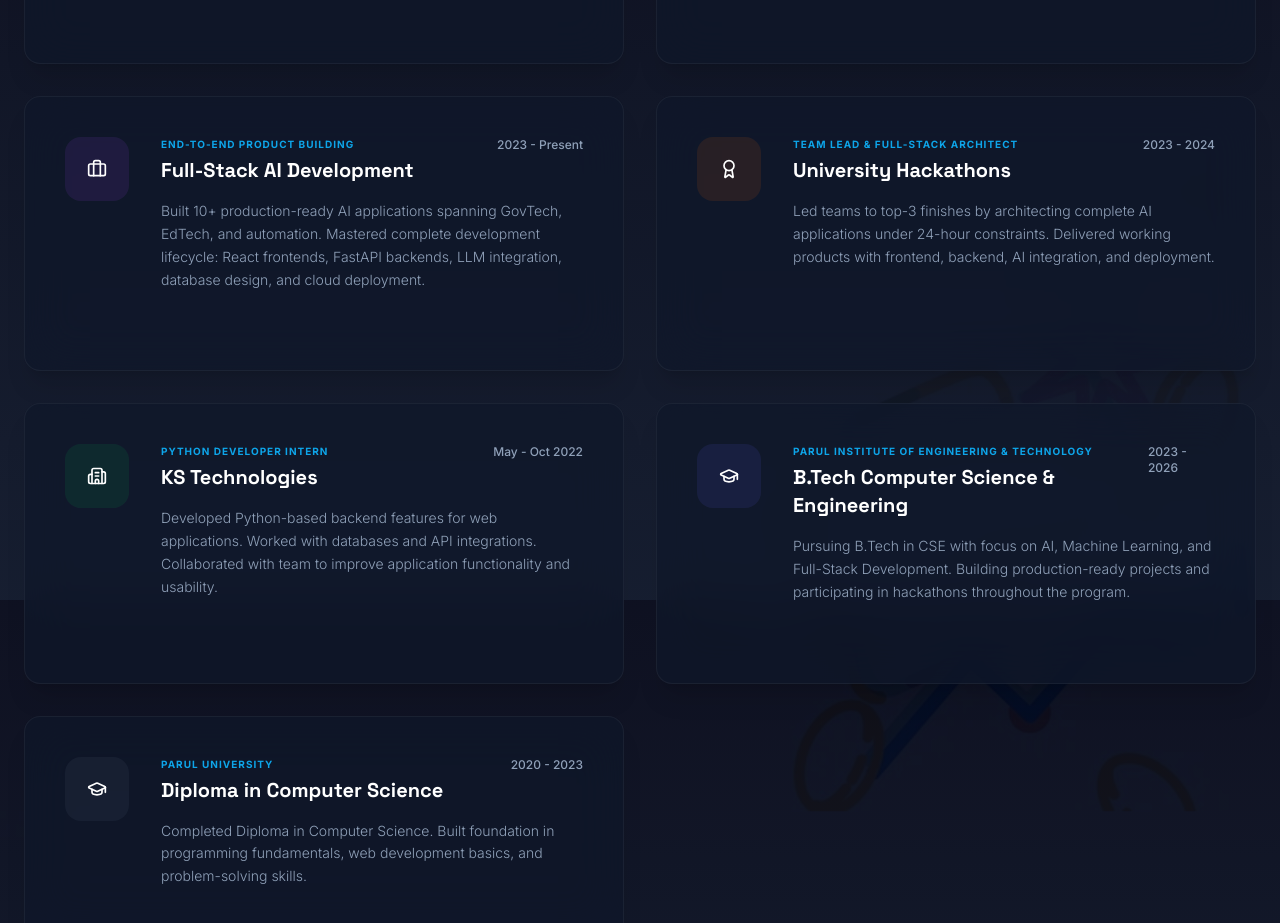
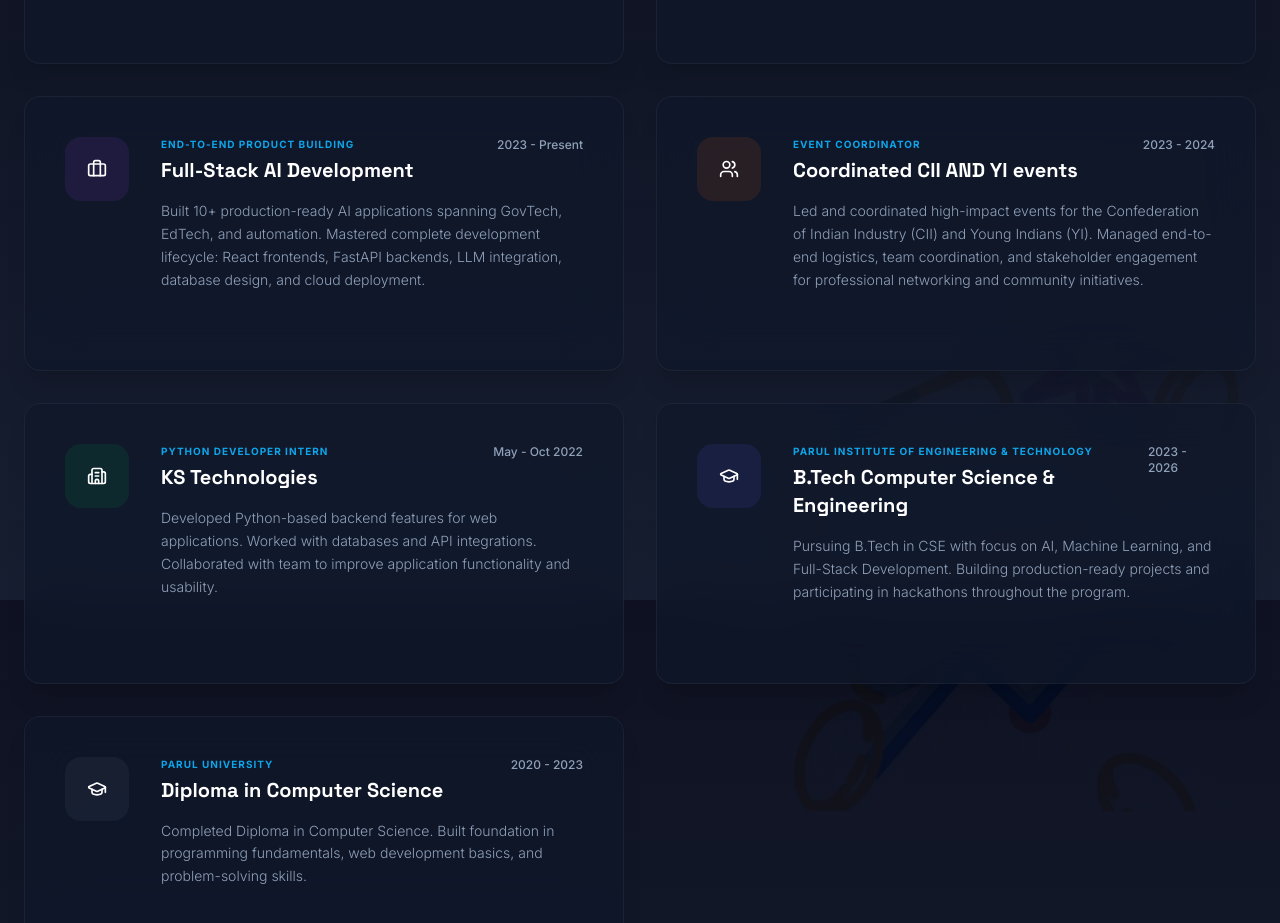
Before and after one commit to urvashivankar/Urvashi-s-portfolio-, a React (Vite) app: page / in a window 1280 px wide. Shown: the part 2600-3523 px from the top of the page. Built offline with nearby package versions, Linux system fonts and the light colour scheme.

Commit message:
Replace University Hackathons with CII/YI event coordination

```diff
--- a/src/components/Experience.jsx
+++ b/src/components/Experience.jsx
@@ -27,11 +27,11 @@ const experiences = [
         color: "bg-purple-500/10"
     },
     {
-        title: "University Hackathons",
-        type: "Team Lead & Full-Stack Architect",
+        title: "Coordinated CII AND YI events",
+        type: "Event Coordinator",
         period: "2023 - 2024",
-        outcome: "Led teams to top-3 finishes by architecting complete AI applications under 24-hour constraints. Delivered working products with frontend, backend, AI integration, and deployment.",
-        icon: <Award size={20} />,
+        outcome: "Led and coordinated high-impact events for the Confederation of Indian Industry (CII) and Young Indians (YI). Managed end-to-end logistics, team coordination, and stakeholder engagement for professional networking and community initiatives.",
+        icon: <Users size={20} />,
         color: "bg-orange-500/10"
     },
     {
```
